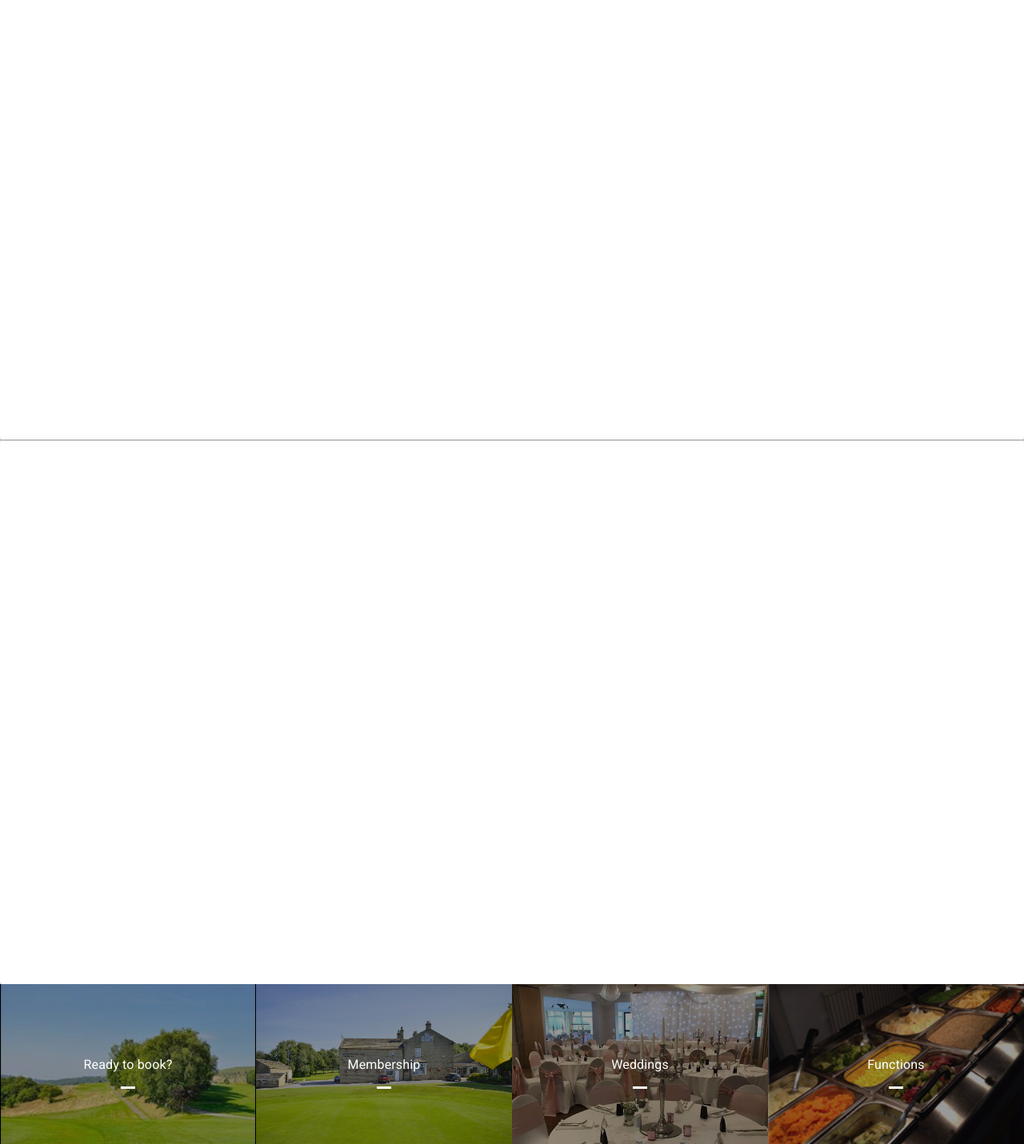
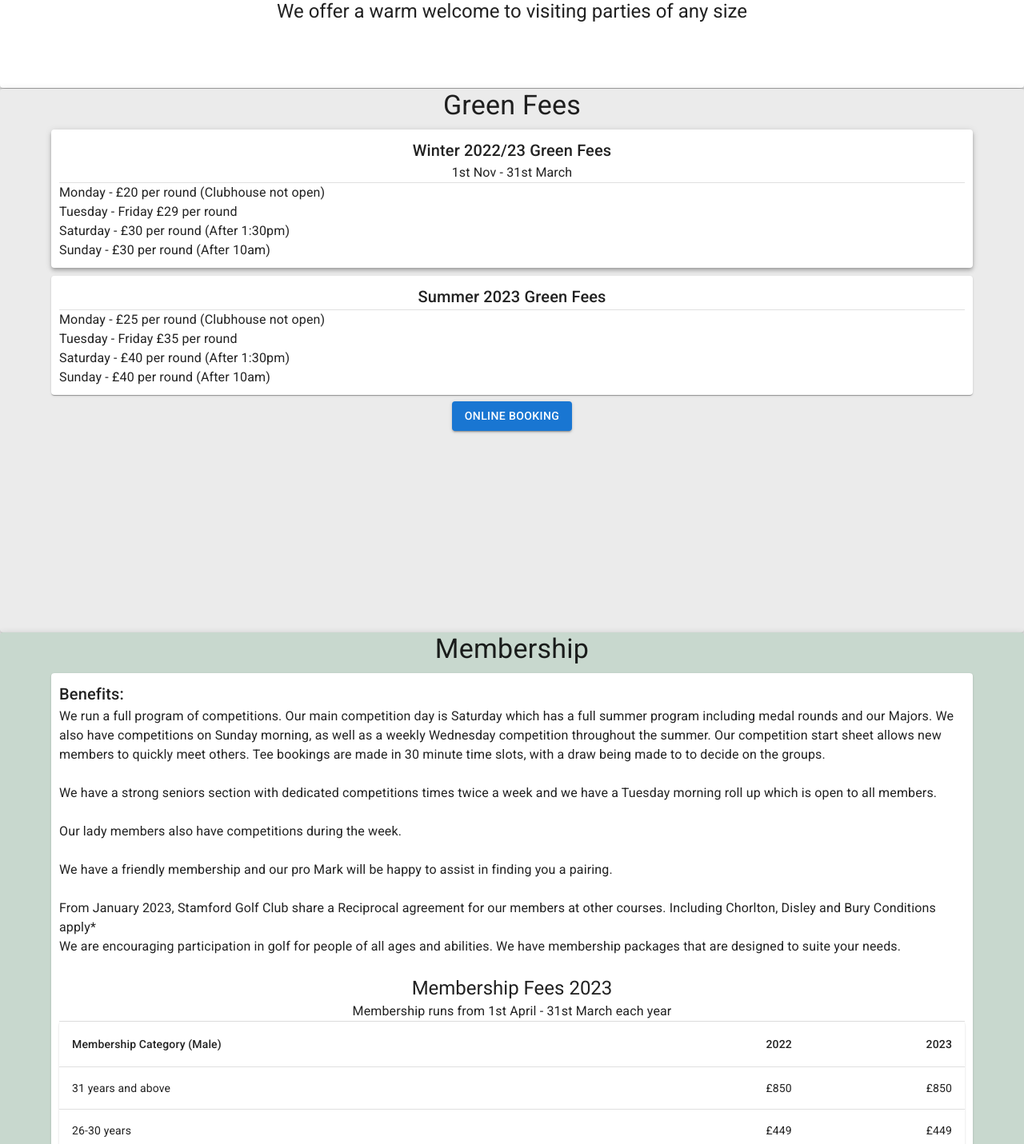
Before and after one commit to Dannyj1984/stamfordGC, a React (Create React App) app: page /golf in a window 1280 px wide. Shown: the part 682-2113 px from the top of the page at 80% size. Built offline with nearby package versions, Linux system fonts and the light colour scheme.

Commit message:
membership table done

```diff
--- a/src/features/golf/GolfPage.tsx
+++ b/src/features/golf/GolfPage.tsx
@@ -3,6 +3,7 @@
 import ArrowDropDownCircleIcon from '@mui/icons-material/ArrowDropDownCircle';
 import { useState } from "react";
 import { Container } from "@mui/system";
+import MembershipTable from "./MembershipTable";
 
 const navItems = [
     {title: 'Green Fees', path: '/fees'},
@@ -38,6 +39,12 @@
     const showLinksFunc = () => {
         setShowLinks(!showLinks)
     }
+
+    const date = new Date();
+    const month = date.getMonth();
+    const year = date.getFullYear();
+    const day = date.getDate();
+
     return (
         <>
         <Box component='img' style={imgStyle} sx={{height:'40vh', width:'100%', objectFit: 'fill'}}>
@@ -93,12 +100,71 @@
             </Container>
         </Box>
         }
-        <Paper elevation={4} sx={{height: '85vh'}}>
+        <Paper elevation={4} sx={{ height: '30vh', display:'flex', flexDirection:'column', justifyContent:'flex-start', alignItems:'center', paddingTop:'3rem'}}>
+            <img src="/img/stamford.webp" alt="logo" width={80} height={80}/>
+            <Typography variant='h5'>We offer a warm welcome to visiting parties of any size</Typography>
+        </Paper>
+        <Divider />
+        <Paper  elevation={4} sx={{backgroundColor:'#ebebeb', height: '85vh', display:'flex', flexDirection:'column', justifyContent:'flex-start', alignItems:'center'}}>
+            <Typography variant='h4'>Green Fees</Typography>
+            <Paper elevation={4} sx={{width: '90%', marginTop: '10px', padding:'10px'}}>
+                <Box sx={{display:'flex', flexDirection:'column', justifyContent:'flex-start', backgroundColor:'white', alignItems:'center'}}>
+                    <Typography variant="h6">Winter 2022/23 Green Fees</Typography>
+                    <Typography sx={{fontSize:'1rem'}}>1st Nov - 31st March</Typography>
+                </Box>
+                <Divider />
+                <Box sx={{backgroundColor:'white'}}>
+                    <Typography >Monday - £20 per round (Clubhouse not open)</Typography>
+                    <Typography >Tuesday - Friday £29 per round</Typography>
+                    <Typography >Saturday - £30 per round (After 1:30pm)</Typography>
+                    <Typography >Sunday - £30 per round (After 10am)</Typography>
+                </Box>
+            </Paper>
+
+            <Paper sx={{width: '90%', marginTop: '10px', padding:'10px'}}>
+                <Box sx={{display:'flex', flexDirection:'column', justifyContent:'flex-start', backgroundColor:'white', alignItems:'center'}}>
+                    <Typography variant="h6">Summer 2023 Green Fees</Typography>
+                </Box>
+                <Divider />
+                <Box sx={{backgroundColor:'white'}}>
+                    <Typography >Monday - £25 per round (Clubhouse not open)</Typography>
+                    <Typography >Tuesday - Friday £35 per round</Typography>
+                    <Typography >Saturday - £40 per round (After 1:30pm)</Typography>
+                    <Typography >Sunday - £40 per round (After 10am)</Typography>
+                </Box>
+            </Paper>
+            <ListItem
+                sx={{justifyContent:'center'}}
+                component={NavLink}
+                to={{pathname: `https://stamford.hub.clubv1.com/visitors/TeeSheet?date=${year}-${month+1}-${day}`}} target="_blank">
+                    <Button variant="contained">Online Booking</Button>
+                </ListItem>
 
         </Paper>
-        <Divider />
-        <Paper elevation={4} sx={{height: '85vh'}}>
+        <Paper  elevation={4} sx={{backgroundColor:'#c8d8ce',  display:'flex', flexDirection:'column', justifyContent:'flex-start', alignItems:'center', paddingBottom: '20px'}}>
+            <Typography variant='h4'>Membership</Typography>
 
+            <Paper sx={{width: '90%', marginTop: '10px', padding:'10px'}}>
+                <Typography variant="h6">Benefits:</Typography>
+                <Typography>We run a full program of competitions. Our main competition day is Saturday which has a full summer program including medal rounds and our Majors. We also have competitions on Sunday morning, as well as a weekly Wednesday competition throughout the summer. Our competition start sheet allows new members to quickly meet others. Tee bookings are made in 30 minute time slots, with a draw being made to to decide on the groups.</Typography>
+                <br />
+                <Typography>We have a strong seniors section with dedicated competitions times twice a week and we have a Tuesday morning roll up which is open to all members.</Typography>
+                <br />
+                <Typography>Our lady members also have competitions during the week.</Typography>
+                <br />
+                <Typography>We have a friendly membership and our pro Mark will be happy to assist in finding you a pairing.</Typography>
+                <br />
+                <Typography>From January 2023, Stamford Golf Club share a Reciprocal agreement for our members at other courses. Including Chorlton, Disley and Bury Conditions apply* <br />
+We are encouraging participation in golf for people of all ages and abilities. We have membership packages that are designed to suite your needs.</Typography>
+                <br />
+                <Box sx={{display:'flex', flexDirection:'column', justifyContent:'flex-start', backgroundColor:'white', alignItems:'center'}}>
+                    <Typography variant="h5">Membership Fees 2023</Typography>
+                    <Typography variant="body1">Membership runs from 1st April - 31st March each year</Typography>
+
+                </Box>
+                <Divider />
+                <MembershipTable />
+            </Paper>
         </Paper>
         </>
     )
--- /dev/null
+++ b/src/features/golf/MembershipTable.tsx
@@ -0,0 +1,160 @@
+import * as React from 'react';
+import Table from '@mui/material/Table';
+import TableBody from '@mui/material/TableBody';
+import TableCell from '@mui/material/TableCell';
+import TableContainer from '@mui/material/TableContainer';
+import TableHead from '@mui/material/TableHead';
+import TableRow from '@mui/material/TableRow';
+import Paper from '@mui/material/Paper';
+import { Divider } from '@mui/material';
+
+function createData(
+  category: string,
+  year1Cost: number,
+  year2Cost: number,
+) {
+  return { category, year1Cost, year2Cost };
+}
+
+const rowsMale = [
+  createData('31 years and above', 850, 850),
+  createData('26-30 years', 449, 449),
+  createData('24-25 years', 333, 333),
+  createData('22-23 years', 269, 269),
+  createData('20-21 years', 206, 206),
+  createData('6 day member excl Saturday', 740, 740),
+  createData('Midweek member Mon - Fri', 634, 634),
+  createData('3 day Member (Mon - Wed- Sun)', 520, 520)
+];
+
+const rowsFemale = [
+    createData('31 years and above', 493, 493),
+    createData('26-30 years', 260, 260),
+    createData('24-25 years', 193, 193),
+    createData('22-23 years', 156, 156),
+    createData('20-21 years', 119, 119)
+  ];
+
+  const rowsJunior = [
+    createData('Youth member - 19 years', 100, 100),
+    createData('Youth member - 18 years', 90, 90),
+    createData('Youth member - 15-17 years', 75, 75)
+  ];
+
+  const rowsOther = [
+    createData('Academy membership (see professional for info', 312.50, 312.50),
+    createData('Social', 25, 25)
+  ];
+
+export default function MembershipTable() {
+  return (
+    <>
+    <TableContainer component={Paper}>
+      <Table sx={{ minWidth: 300 }} aria-label="simple table">
+        <TableHead>
+          <TableRow>
+            <TableCell>Membership Category (Male)</TableCell>
+            <TableCell align="right">2022</TableCell>
+            <TableCell align="right">2023</TableCell>
+          </TableRow>
+        </TableHead>
+        <TableBody>
+          {rowsMale.map((row) => (
+            <TableRow
+              key={row.category}
+              sx={{ '&:last-child td, &:last-child th': { border: 0 } }}
+            >
+              <TableCell component="th" scope="row">
+                {row.category}
+              </TableCell>
+              <TableCell align="right">£{row.year1Cost}</TableCell>
+              <TableCell align="right">£{row.year2Cost}</TableCell>
+            </TableRow>
+          ))}
+        </TableBody>
+      </Table>
+    </TableContainer>
+<Divider />
+<br />
+<TableContainer component={Paper}>
+<Table sx={{ minWidth: 300 }} aria-label="simple table">
+  <TableHead>
+    <TableRow>
+      <TableCell>Membership Category (Female)</TableCell>
+      <TableCell align="right">2022</TableCell>
+      <TableCell align="right">2023</TableCell>
+    </TableRow>
+  </TableHead>
+  <TableBody>
+    {rowsFemale.map((row) => (
+      <TableRow
+        key={row.category}
+        sx={{ '&:last-child td, &:last-child th': { border: 0 } }}
+      >
+        <TableCell component="th" scope="row">
+          {row.category}
+        </TableCell>
+        <TableCell align="right">£{row.year1Cost}</TableCell>
+        <TableCell align="right">£{row.year2Cost}</TableCell>
+      </TableRow>
+    ))}
+  </TableBody>
+</Table>
+</TableContainer>
+<Divider />
+<br />
+<TableContainer component={Paper}>
+<Table sx={{ minWidth: 300 }} aria-label="simple table">
+  <TableHead>
+    <TableRow>
+      <TableCell>Membership Category (Junior)</TableCell>
+      <TableCell align="right">2022</TableCell>
+      <TableCell align="right">2023</TableCell>
+    </TableRow>
+  </TableHead>
+  <TableBody>
+    {rowsJunior.map((row) => (
+      <TableRow
+        key={row.category}
+        sx={{ '&:last-child td, &:last-child th': { border: 0 } }}
+      >
+        <TableCell component="th" scope="row">
+          {row.category}
+        </TableCell>
+        <TableCell align="right">£{row.year1Cost}</TableCell>
+        <TableCell align="right">£{row.year2Cost}</TableCell>
+      </TableRow>
+    ))}
+  </TableBody>
+</Table>
+</TableContainer>
+<Divider />
+<br />
+<TableContainer component={Paper}>
+<Table sx={{ minWidth: 300 }} aria-label="simple table">
+  <TableHead>
+    <TableRow>
+      <TableCell>Membership Category (Other)</TableCell>
+      <TableCell align="right">2022</TableCell>
+      <TableCell align="right">2023</TableCell>
+    </TableRow>
+  </TableHead>
+  <TableBody>
+    {rowsOther.map((row) => (
+      <TableRow
+        key={row.category}
+        sx={{ '&:last-child td, &:last-child th': { border: 0 } }}
+      >
+        <TableCell component="th" scope="row">
+          {row.category}
+        </TableCell>
+        <TableCell align="right">£{row.year1Cost}</TableCell>
+        <TableCell align="right">£{row.year2Cost}</TableCell>
+      </TableRow>
+    ))}
+  </TableBody>
+</Table>
+</TableContainer>
+</>
+  );
+}
```
Also changed, not shown: public/img/stamford.webp (added), 1 other file (tests, documents, lock files or other folders).
